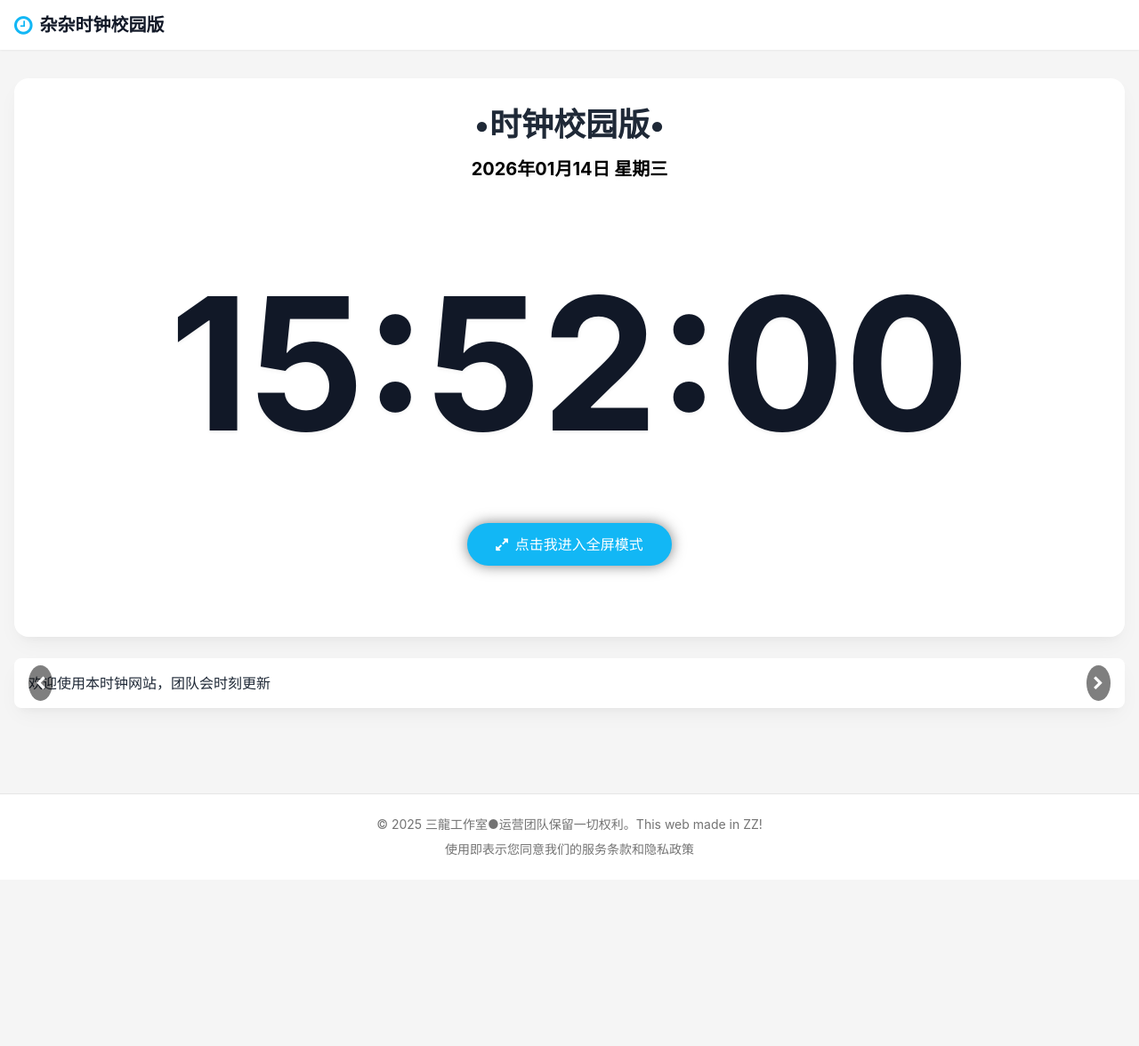
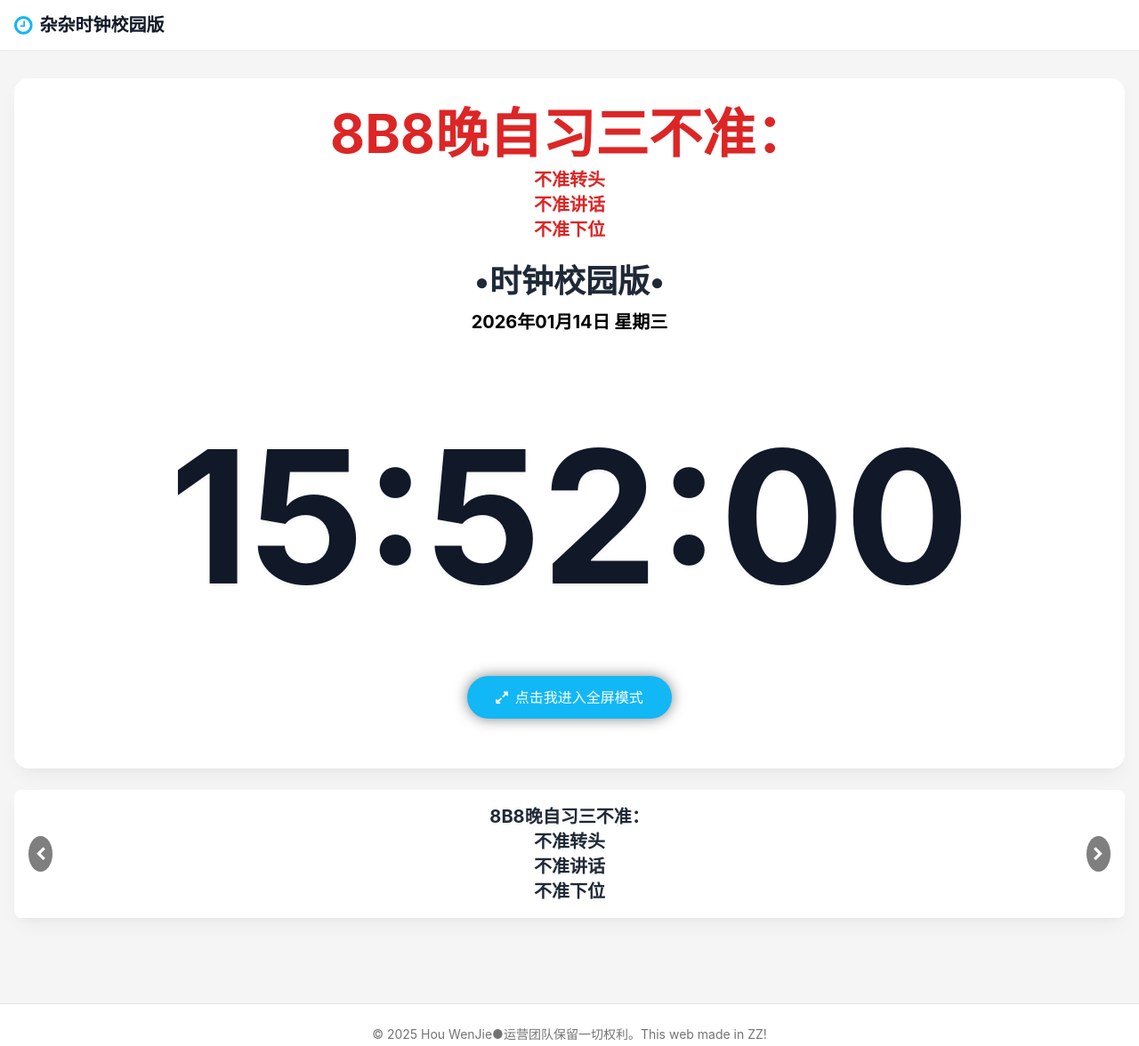
Before and after one commit to HJTOOLHUB/toolhub, a plain HTML site: page timeschool.html in a window 1280 px wide. Shown: the top 1176 px of the page at 89% size. Before the commit the page ends 989 px from the top, so only its background shows below. Drawn offline with nearby package versions, Linux system fonts and the light colour scheme.

Commit message:
Update timeschool.html

```diff
--- a/timeschool.html
+++ b/timeschool.html
@@ -7,7 +7,7 @@
   <title>在线时钟校园版</title>
   <script src="https://cdn.tailwindcss.com"></script>
   <link href="https://cdn.jsdelivr.net/npm/font-awesome@4.7.0/css/font-awesome.min.css" rel="stylesheet">
-
+  <html class="dark"></html>
   <!-- Tailwind 配置 -->
   <script>
     tailwind.config = {
@@ -140,14 +140,20 @@
     <div class="w-full max-w-7xl bg-white rounded-2xl clock-shadow p-6 md:p-8 card-hover">
       <!-- 日期显示 -->
       <div class="text-center mb-8 md:mb-12">
-        <p class="text-3xl md:text-4xl font-bold mb-4">•时钟校园版•</p>
-        <p id="dateDisplay" class="text-black font-bold text-xl md:text-2.5xl px-4 md:px-10 text-shadow">
+        <p class="text-3xl md:text-6xl font-bold mb-2 text-red-600">8B8晚自习三不准：</p>
+        <p class="text-black text-red-600 font-bold text-xl md:text-2.5xl px-4 md:px-10 text-shadow">不准转头</p>
+        <p class="text-black text-red-600 font-bold text-xl md:text-2.5xl px-4 md:px-10 text-shadow">不准讲话</p>
+        <p class="text-black text-red-600 font-bold text-xl md:text-2.5xl px-4 md:px-10 text-shadow">不准下位</p>
+        <p class="text-black text-red-600 font-bold text-xl md:text-2.5xl px-4 md:px-10 text-shadow"> </p>
+        <br>
+        <p class="text-3xl md:text-4xl font-bold mb-3">•时钟校园版•</p>
+        <p id="dateDisplay" class="text-black font-bold text-xl md:text-1.5xl px-3 md:px-10 text-shadow ">
           2025年6月25日 星期三
         </p>
       </div>
 
       <!-- 时钟显示 -->
-      <div class="flex flex-col mb-8 items-center">
+      <div class="flex flex-col mb-2 items-center">
         <div id="clockDisplay" class="text-[clamp(4rem,17vw,13rem)] font-bold text-neutral-900 mb-6 text-shadow">
           14:30:45
         </div>
@@ -163,12 +169,16 @@
     <!-- 公告栏 -->
     <div class="announcement-board mt-6">
       <div class="announcement active">
-        <p>⌊杂杂时钟校园版⌉ 你的校园时间管家</p>
-        <p>•无广告干扰• 拒绝弹窗广告打断学习节奏，利於學生專注學習</p>
-        <p>•页面干净简洁• 拒绝杂乱的UI干扰专注力</p>
+        <p class="text-center font-bold text-xl md:text-2.8xl px-4 md:px-10 text-shadow">8B8晚自习三不准：</p>
+        <p class="text-center font-bold text-xl md:text-1xl px-3 md:px-10 text-shadow">不准转头</p>
+        <p class="text-center font-bold text-xl md:text-1xl px-3 md:px-10 text-shadow">不准讲话</p>
+        <p class="text-center font-bold text-xl md:text-1xl px-3 md:px-10 text-shadow">不准下位</p>
       </div>
       <div class="announcement">
-        <p>欢迎使用本时钟网站，团队会时刻更新</p>
+        <p class="text-center font-bold text-xl md:text-2.8xl px-4 md:px-10 text-shadow">8B8晚自习三不准：</p>
+        <p class="text-center font-bold text-xl md:text-1xl px-3 md:px-10 text-shadow">不准转头</p>
+        <p class="text-center font-bold text-xl md:text-1xl px-3 md:px-10 text-shadow">不准讲话</p>
+        <p class="text-center font-bold text-xl md:text-1xl px-3 md:px-10 text-shadow">不准下位</p>
       </div>
 
       <button class="announcement-btn prev" onclick="prevAnnouncement()"><i class="fa fa-chevron-left"></i></button>
@@ -179,7 +189,7 @@
   <!-- 页脚 -->
   <footer class="bg-white border-t border-neutral-200 py-6 mt-12">
     <div class="container mx-auto px-4 text-center text-neutral-500 text-sm">
-      <p>© 2025 三龍工作室●运营团队保留一切权利。This web made in ZZ!</p>
+      <p>© 2025 Hou WenJie●运营团队保留一切权利。This web made in ZZ!</p>
       <p class="mt-2">使用即表示您同意我们的服务条款和隐私政策</p>
     </div>
   </footer>
```
